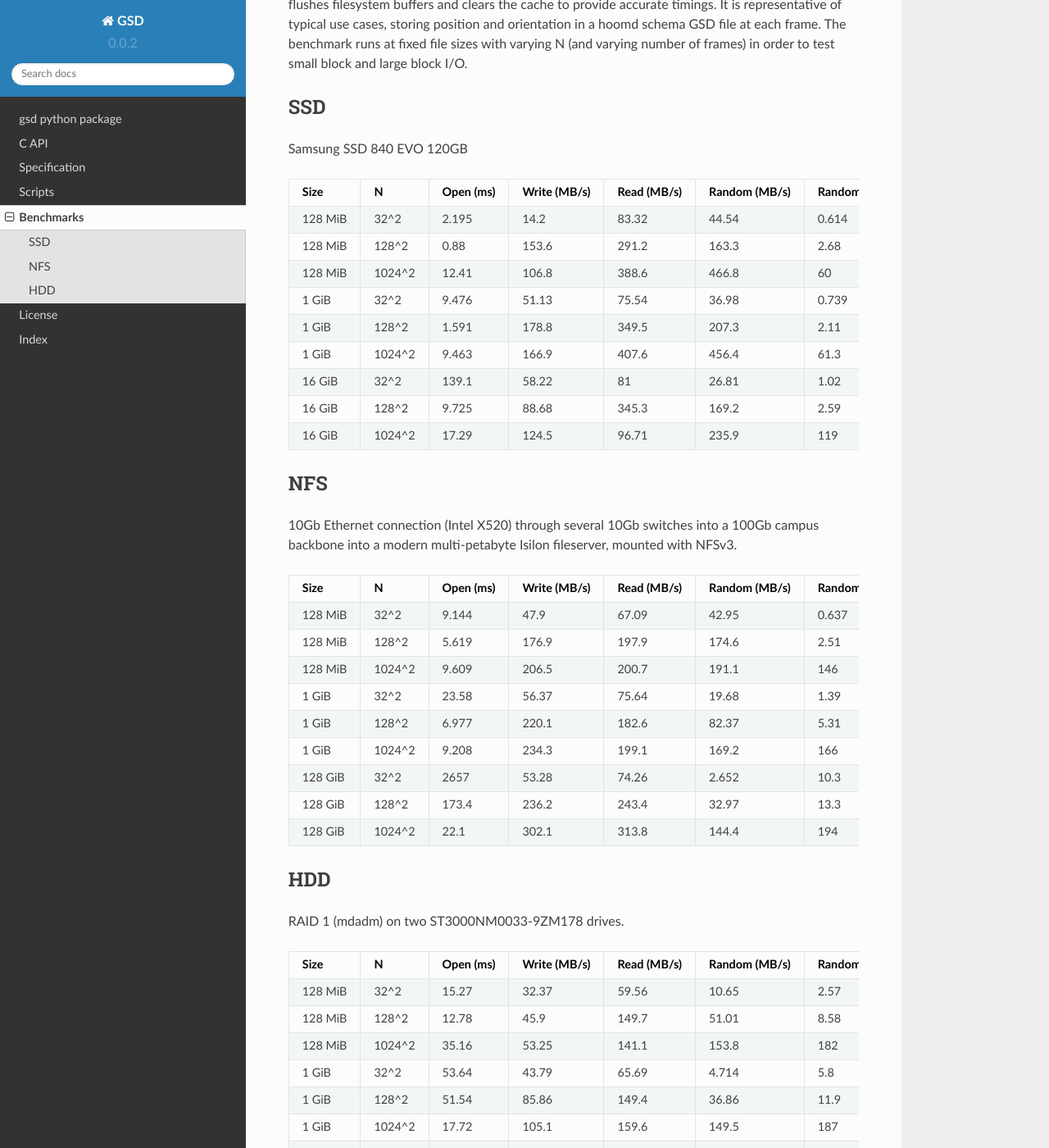
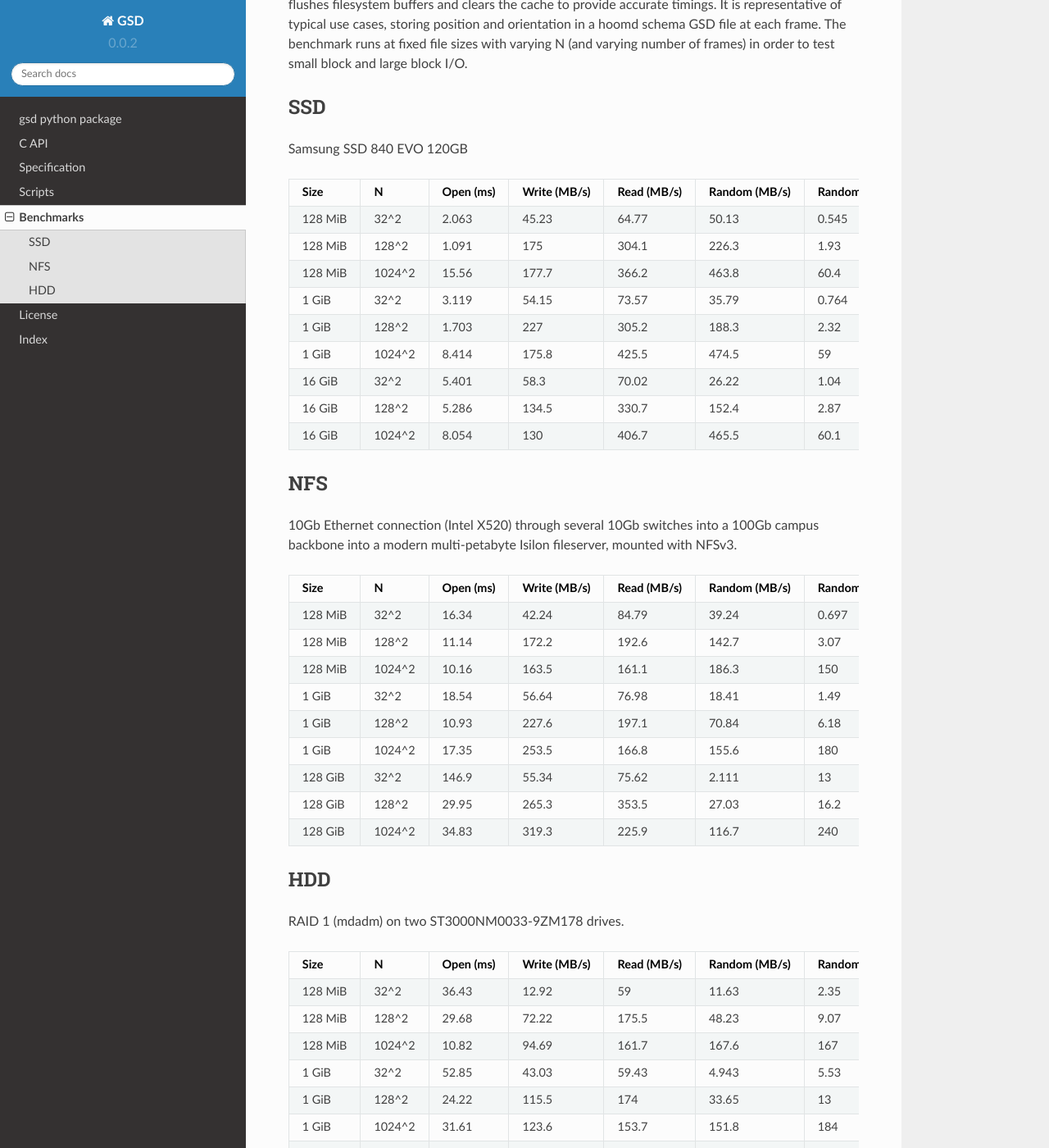
Before and after one commit to glotzerlab/gsd, a Sphinx documentation site: the page built from doc/benchmark.rst, in a window 1280 px wide and 1400 px high, scrolled down 239 px. Shown: the whole window at 82% size. Built offline with Sphinx 7.4.7 and the Read the Docs theme 2.0.0, drawn with Linux system fonts in a browser that asks for light colours; some of the changed text lies outside the part shown.

Commit message:
Update benchmark data

```diff
--- a/doc/benchmark.rst
+++ b/doc/benchmark.rst
@@ -19,17 +19,16 @@ Samsung SSD 840 EVO 120GB
 ======= ====== ========= ============ =========== ============= ===========
 Size    N      Open (ms) Write (MB/s) Read (MB/s) Random (MB/s) Random (ms)
 ======= ====== ========= ============ =========== ============= ===========
-128 MiB 32^2   2.195     14.2         83.32       44.54         0.614
-128 MiB 128^2  0.88      153.6        291.2       163.3         2.68
-128 MiB 1024^2 12.41     106.8        388.6       466.8         60
-1 GiB   32^2   9.476     51.13        75.54       36.98         0.739
-1 GiB   128^2  1.591     178.8        349.5       207.3         2.11
-1 GiB   1024^2 9.463     166.9        407.6       456.4         61.3
-16 GiB  32^2   139.1     58.22        81          26.81         1.02
-16 GiB  128^2  9.725     88.68        345.3       169.2         2.59
-16 GiB  1024^2 17.29     124.5        96.71       235.9         119
+128 MiB 32^2   2.063     45.23        64.77       50.13         0.545
+128 MiB 128^2  1.091     175          304.1       226.3         1.93
+128 MiB 1024^2 15.56     177.7        366.2       463.8         60.4
+1 GiB   32^2   3.119     54.15        73.57       35.79         0.764
+1 GiB   128^2  1.703     227          305.2       188.3         2.32
+1 GiB   1024^2 8.414     175.8        425.5       474.5         59
+16 GiB  32^2   5.401     58.3         70.02       26.22         1.04
+16 GiB  128^2  5.286     134.5        330.7       152.4         2.87
+16 GiB  1024^2 8.054     130          406.7       465.5         60.1
 ======= ====== ========= ============ =========== ============= ===========
-
 
 NFS
 ---
@@ -40,15 +39,15 @@ multi-petabyte Isilon fileserver, mounted with NFSv3.
 ======= ====== ========= ============ =========== ============= ===========
 Size    N      Open (ms) Write (MB/s) Read (MB/s) Random (MB/s) Random (ms)
 ======= ====== ========= ============ =========== ============= ===========
-128 MiB 32^2   9.144     47.9         67.09       42.95         0.637
-128 MiB 128^2  5.619     176.9        197.9       174.6         2.51
-128 MiB 1024^2 9.609     206.5        200.7       191.1         146
-1 GiB   32^2   23.58     56.37        75.64       19.68         1.39
-1 GiB   128^2  6.977     220.1        182.6       82.37         5.31
-1 GiB   1024^2 9.208     234.3        199.1       169.2         166
-128 GiB 32^2   2657      53.28        74.26       2.652         10.3
-128 GiB 128^2  173.4     236.2        243.4       32.97         13.3
-128 GiB 1024^2 22.1      302.1        313.8       144.4         194
+128 MiB 32^2   16.34     42.24        84.79       39.24         0.697
+128 MiB 128^2  11.14     172.2        192.6       142.7         3.07
+128 MiB 1024^2 10.16     163.5        161.1       186.3         150
+1 GiB   32^2   18.54     56.64        76.98       18.41         1.49
+1 GiB   128^2  10.93     227.6        197.1       70.84         6.18
+1 GiB   1024^2 17.35     253.5        166.8       155.6         180
+128 GiB 32^2   146.9     55.34        75.62       2.111         13
+128 GiB 128^2  29.95     265.3        353.5       27.03         16.2
+128 GiB 1024^2 34.83     319.3        225.9       116.7         240
 ======= ====== ========= ============ =========== ============= ===========
 
 HDD
@@ -59,12 +58,13 @@ RAID 1 (mdadm) on two ST3000NM0033-9ZM178 drives.
 ======= ====== ========= ============ =========== ============= ===========
 Size    N      Open (ms) Write (MB/s) Read (MB/s) Random (MB/s) Random (ms)
 ======= ====== ========= ============ =========== ============= ===========
-128 MiB 32^2   15.27     32.37        59.56       10.65         2.57
-128 MiB 128^2  12.78     45.9         149.7       51.01         8.58
-128 MiB 1024^2 35.16     53.25        141.1       153.8         182
-1 GiB   32^2   53.64     43.79        65.69       4.714         5.8
-1 GiB   128^2  51.54     85.86        149.4       36.86         11.9
-1 GiB   1024^2 17.72     105.1        159.6       149.5         187
-128 GiB 32^2   3267      46.46        71.52       2.614         10.5
-128 GiB 128^2  248.8     138.2        142.3       26.6          16.4
+128 MiB 32^2   36.43     12.92        59          11.63         2.35
+128 MiB 128^2  29.68     72.22        175.5       48.23         9.07
+128 MiB 1024^2 10.82     94.69        161.7       167.6         167
+1 GiB   32^2   52.85     43.03        59.43       4.943         5.53
+1 GiB   128^2  24.22     115.5        174         33.65         13
+1 GiB   1024^2 31.61     123.6        153.7       151.8         184
+128 GiB 32^2   113.3     46.26        58.36       2.085         13.1
+128 GiB 128^2  90.05     141.8        146.6       21.82         20
+128 GiB 1024^2 51.49     139.4        139.6       140.8         199
 ======= ====== ========= ============ =========== ============= ===========
```
